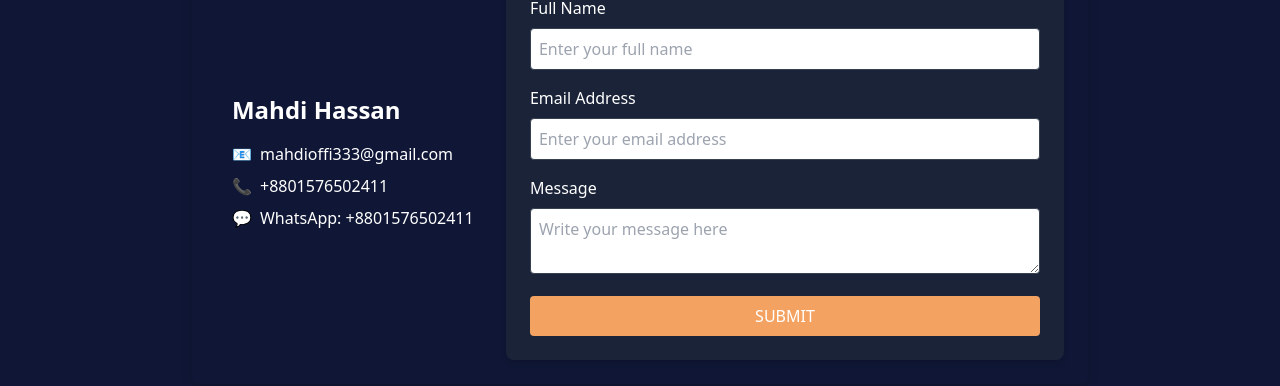
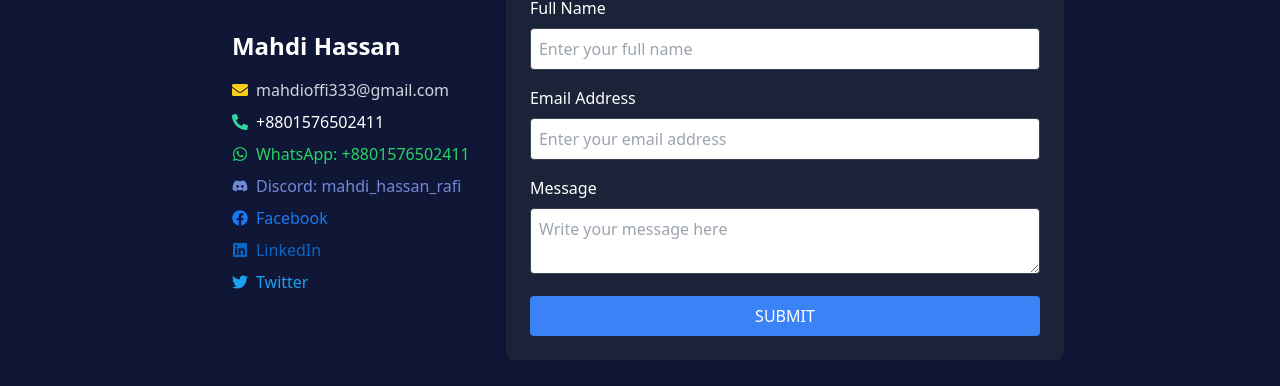
Before and after one commit to mahdihasan333/portpolio, a React (Vite) app: page / in a window 1280 px wide. Shown: the part 3902-4288 px from the top of the page. Built offline with nearby package versions, Linux system fonts and the light colour scheme.

Commit message:
added discord linkdin twitter

```diff
--- a/src/Components/Contact/Contact.jsx
+++ b/src/Components/Contact/Contact.jsx
@@ -1,43 +1,133 @@
+import {
+  FaEnvelope,
+  FaPhoneAlt,
+  FaWhatsapp,
+  FaDiscord,
+  FaLinkedin,
+  FaFacebook,
+  FaTwitter,
+} from "react-icons/fa";
 
 const ContactForm = () => {
   return (
     <section id="contact">
       <div className="text-white flex flex-col justify-center items-center gap-5 mt-10">
         <h2 className="text-5xl font-bold">Contact Me</h2>
-        <h6>You can contact me at the places mentioned below. I will try to get back to you as fast as I can.</h6>
+        <h6>
+          You can contact me at the places mentioned below. I will try to get
+          back to you as fast as I can.
+        </h6>
       </div>
 
       <div className="text-white flex items-center justify-center p-4">
-
         <div className="flex flex-col md:flex-row p-6 items-center justify-center rounded-lg shadow-lg w-full max-w-4xl">
           {/* Left Side - Contact Info */}
           <div className="text-white w-full md:w-1/2 p-4">
             <h2 className="text-2xl font-semibold text-white mb-4">Mahdi Hassan</h2>
+
             <p className="mb-2 flex items-center">
-              <span className="mr-2">📧</span> mahdioffi333@gmail.com
+              <FaEnvelope className="mr-2 text-[#facc15]" />
+              <a
+                href="mailto:mahdioffi333@gmail.com"
+                className="text-gray-300 hover:text-[#facc15]"
+              >
+                mahdioffi333@gmail.com
+              </a>
             </p>
+
             <p className="mb-2 flex items-center">
-              <span className="mr-2">📞</span> +8801576502411
+              <FaPhoneAlt className="mr-2 text-[#34d399]" />
+              <span>+8801576502411</span>
             </p>
+
             <p className="mb-2 flex items-center">
-              <span className="mr-2">💬</span> WhatsApp: +8801576502411
+              <FaWhatsapp className="mr-2 text-[#25D366]" />
+              <a
+                href="https://wa.me/+8801576502411"
+                target="_blank"
+                rel="noopener noreferrer"
+                className="text-[#25D366] hover:text-[#128C7E]"
+              >
+                WhatsApp: +8801576502411
+              </a>
+            </p>
+
+            <p className="mb-2 flex items-center">
+              <FaDiscord className="mr-2 text-[#7289DA]" />
+              <a
+                href="https://discord.com/users/1254146831324156007"
+                target="_blank"
+                rel="noopener noreferrer"
+                className="text-[#7289DA] hover:text-[#99AAB5]"
+              >
+                Discord: mahdi_hassan_rafi
+              </a>
+            </p>
+
+            <p className="mb-2 flex items-center">
+              <FaFacebook className="mr-2 text-[#1877F2]" />
+              <a
+                href="https://www.facebook.com/mahdi1hassan"
+                target="_blank"
+                rel="noopener noreferrer"
+                className="text-[#1877F2] hover:text-[#0A6ED9]"
+              >
+                Facebook
+              </a>
+            </p>
+
+            <p className="mb-2 flex items-center">
+              <FaLinkedin className="mr-2 text-[#0A66C2]" />
+              <a
+                href="https://www.linkedin.com/in/mahdi-hassan-dev/"
+                target="_blank"
+                rel="noopener noreferrer"
+                className="text-[#0A66C2] hover:text-[#004182]"
+              >
+                LinkedIn
+              </a>
+            </p>
+
+            <p className="mb-2 flex items-center">
+              <FaTwitter className="mr-2 text-[#1DA1F2]" />
+              <a
+                href="https://x.com/MahdiHassanDev"
+                target="_blank"
+                rel="noopener noreferrer"
+                className="text-[#1DA1F2] hover:text-[#004B7F]"
+              >
+                Twitter
+              </a>
             </p>
           </div>
-
 
           {/* Right Side - Contact Form */}
           <div className="w-full">
             <form className="bg-[#1a2338] p-6 rounded-lg shadow-md">
               <label className="block text-white mb-2">Full Name</label>
-              <input type="text" className="w-full p-2 mb-4 rounded text-black border border-gray-700" placeholder="Enter your full name" />
+              <input
+                type="text"
+                className="w-full p-2 mb-4 rounded text-black border border-gray-700"
+                placeholder="Enter your full name"
+              />
 
               <label className="block text-white mb-2">Email Address</label>
-              <input type="email" className="w-full p-2 mb-4 rounded text-black border border-gray-700" placeholder="Enter your email address" />
+              <input
+                type="email"
+                className="w-full p-2 mb-4 rounded text-black border border-gray-700"
+                placeholder="Enter your email address"
+              />
 
               <label className="block text-white mb-2">Message</label>
-              <textarea className="w-full p-2 mb-4 rounded text-black border border-gray-700" placeholder="Write your message here"></textarea>
+              <textarea
+                className="w-full p-2 mb-4 rounded text-black border border-gray-700"
+                placeholder="Write your message here"
+              ></textarea>
 
-              <button type="submit" className="w-full bg-[#f4a261] text-white p-2 rounded hover:bg-blue-600 transition">
+              <button
+                type="submit"
+                className="w-full bg-blue-500 text-white p-2 rounded hover:bg-blue-600 transition"
+              >
                 SUBMIT
               </button>
             </form>
@@ -45,7 +135,6 @@ const ContactForm = () => {
         </div>
       </div>
     </section>
-
   );
 };
 
```
